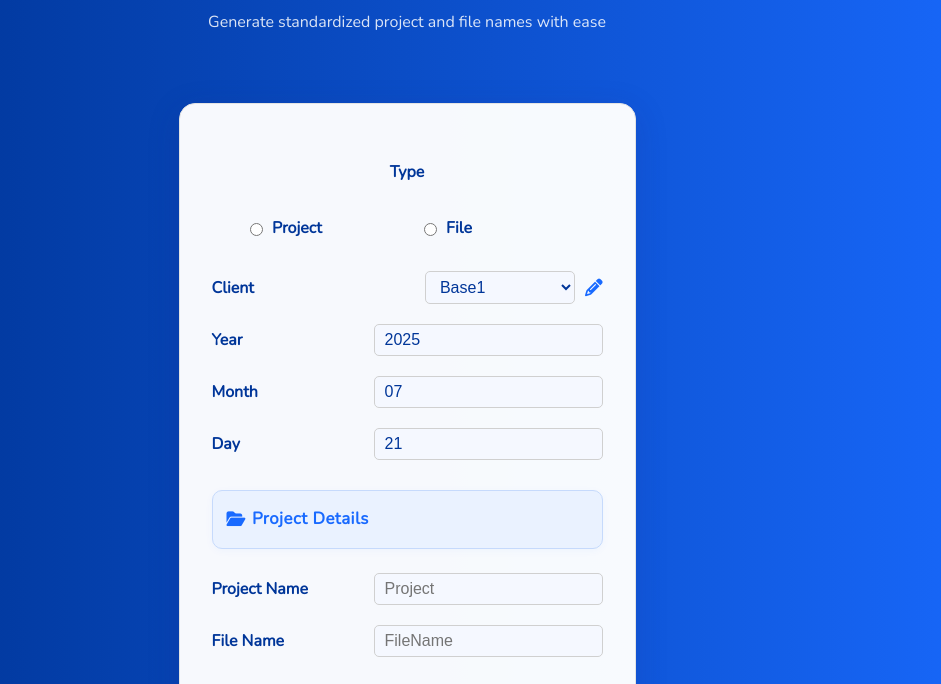
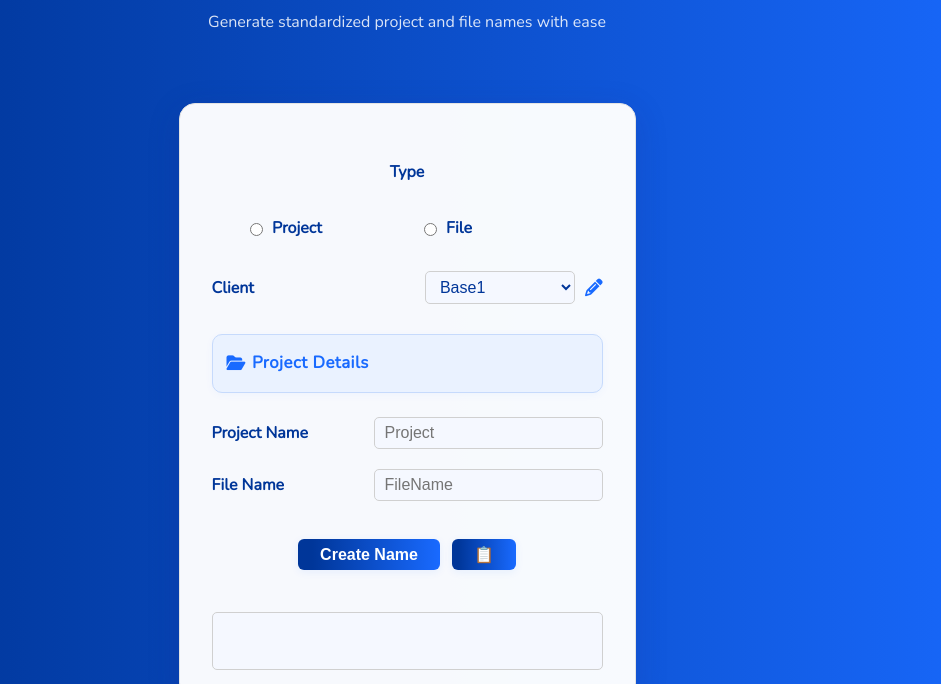
Before and after one commit to danpetersen-ghub/NameGenerator, a website: page namegenerator/index.html in a window 1280 px wide. Shown: the part 116-800 px from the top of the page, without its empty margins (233-1174 px from the left). Drawn offline with nearby package versions, Linux system fonts and the light colour scheme.

Commit message:
date hide

```diff
--- a/namegenerator/index.html
+++ b/namegenerator/index.html
@@ -328,15 +328,15 @@
                         <i class="fa fa-pencil" id="edit_client" title="Edit clients"></i>
                     </div>
                 </div>
-                <div class="form-row">
+                <div class="form-row" style="display: none;">
                     <label for="0A">Year</label>
                     <input type="text" id="0A" name="name01" placeholder="YYYY">
                 </div>
-                <div class="form-row">
+                <div class="form-row" style="display: none;">
                     <label for="0B">Month</label>
                     <input type="text" id="0B" name="name02" placeholder="MM">
                 </div>
-                <div class="form-row">
+                <div class="form-row" style="display: none;">
                     <label for="0H">Day</label>
                     <input id="0H" name="name02" placeholder="DD">
                 </div>
```
